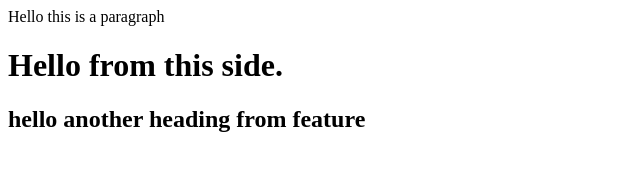
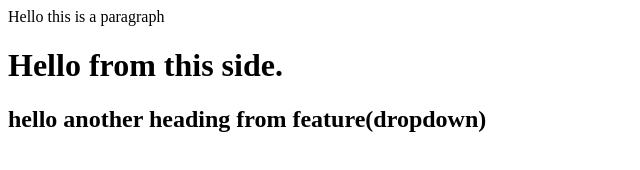
Before and after one commit to adityapratap7781/localrepo, a plain HTML site: page index.html in a window 1280 px wide. Shown: the whole page, without its empty margins (0-640 px from the left). Drawn offline with Linux system fonts and the light colour scheme.

Commit message:
added dropdown

```diff
--- a/index.html
+++ b/index.html
@@ -1,3 +1,3 @@
 <P>Hello this is a paragraph     </P>
 <h1>Hello from this side.</h1>
-<h2>hello another heading from feature </h2>
+<h2>hello another heading from feature(dropdown) </h2>
```
